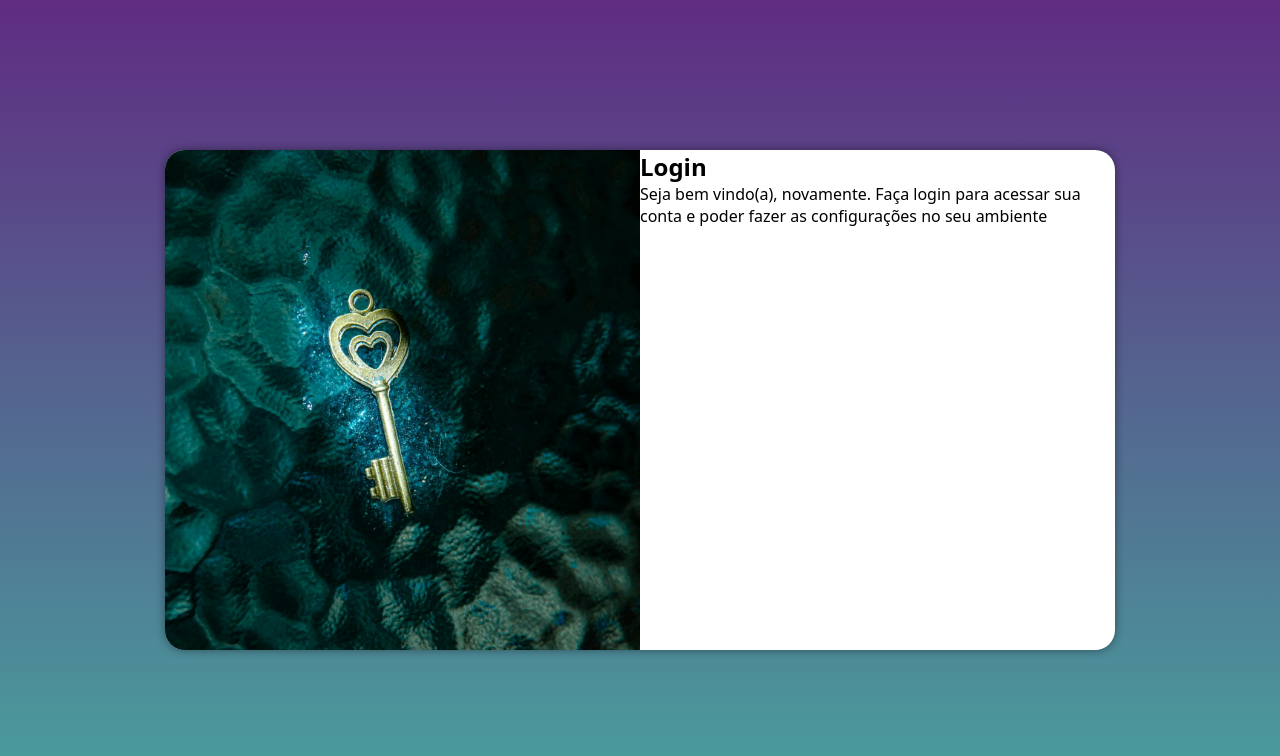
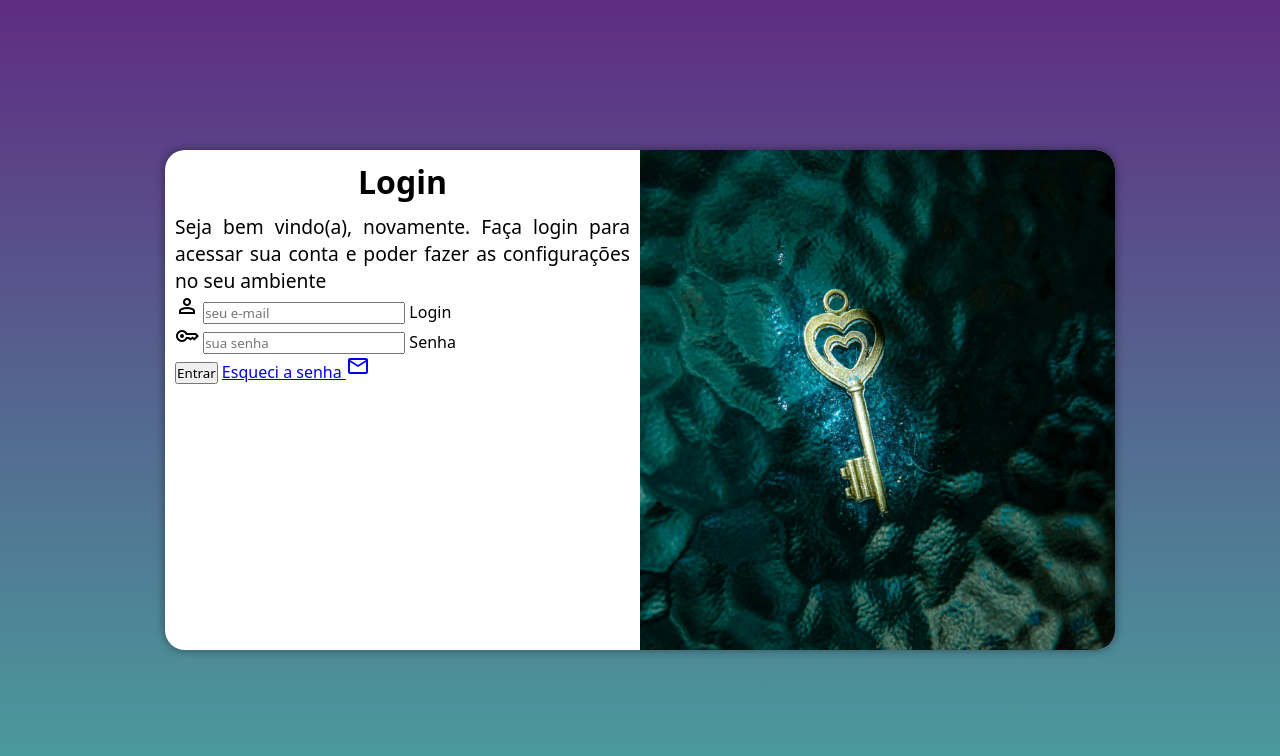
Before and after one commit to Mateus-d-Santos/projeto-login, a plain HTML site: page index.html in a window 1280 px wide. Drawn offline with nearby package versions, Linux system fonts and the light colour scheme.

Commit message:
Criei o Formulário

```diff
--- a/estilos/media-query.css
+++ b/estilos/media-query.css
@@ -16,10 +16,18 @@
         height: 100%;
     }
 
-    section#login > div#formulário{
+    section#login > div#formulario{
         float: right;
         width: 70%;
         height: 100%;
+    }
+
+    div#formulario > h1 {
+        font-size: 2em;
+    }
+
+    div#formulario > p {
+        font-size: 1em;
     }
 }
 
@@ -33,12 +41,20 @@
     }
 
     section#login > div#imagem{
-        float: left;
+        float: right;
         width: 50%;
         height: 100%;
     }
-    section#login > div#formulário{
-        float: right;
-        width: 505;
+    section#login > div#formulario {
+        float: left;
+        width: 50%;
+    }
+
+    div#formulario > h1 {
+        font-size: 2em;
+    }
+
+    div#formulario > p {
+        font-size: 1.2em;
     }
 }
--- a/estilos/style.css
+++ b/estilos/style.css
@@ -33,7 +33,7 @@ section#login {
     overflow: hidden;
     background-color: white;
     height: 500px;
-    width: 250px;
+    width: 253px;
     border-radius: 20px;
     box-shadow: 0px 0px 10px rgba(0, 0, 0, 0.445);
     transition: width .1s, height .1s;
@@ -47,6 +47,18 @@ section#login > div#imagem {
     height: 200px;
 }
 
-section#login > div#formulário {
+section#login > div#formulario {
     display: block;
+    padding: 10px;
+    text-align: justify;
 }
+
+div#formulario> h1 {
+    font-size: 1.5em;
+    text-align: center;
+    margin-bottom: 10px;
+}
+
+div#formulario > p {
+    font-size: 0.9em;
+}
--- a/index.html
+++ b/index.html
@@ -4,6 +4,7 @@
     <meta charset="UTF-8">
     <meta name="viewport" content="width=device-width, initial-scale=1.0">
     <title>Login</title>
+    <link href="https://fonts.googleapis.com/css2?family=Material+Symbols+Outlined" rel="stylesheet" />
     <link rel="stylesheet" href="estilos/style.css">
     <link rel="stylesheet" href="estilos/media-query.css">
 </head>
@@ -13,14 +14,26 @@
             <div id="imagem">
 
             </div>
-            <div id="Formulário">
+            <div id="formulario">
                 <h1>Login</h1>
                 <p>
                     Seja bem vindo(a), novamente. Faça login para acessar sua conta e poder fazer as configurações no seu ambiente
                 </p>
-                <form action="login.php" method="post"></form>
+                <form action="login.php" method="post" autocomplete="on">
+                    <div class="campo">
+                        <span class="material-symbols-outlined">person</span>
+                        <input type="email" name="login" id="ilogin" placeholder="seu e-mail" autocomplete="email" required maxlength="30">
+                        <label for="ilogin">Login</label>
+                    </div>
+                    <div class="campo">
+                        <span class="material-symbols-outlined">key</span>
+                        <input type="password" name="senha" id="isenha" placeholder="sua senha" autocomplete="current-password" required minlength="8" maxlength="30">
+                        <label for="isenha">Senha</label>
+                    </div>
+                    <input type="submit" value="Entrar">
+                    <a href="esqueci.html">Esqueci a senha <span class="material-symbols-outlined">mail</span></a>
+                </form>
             </div>
-
         </section>
     </main>
 </body>
```
